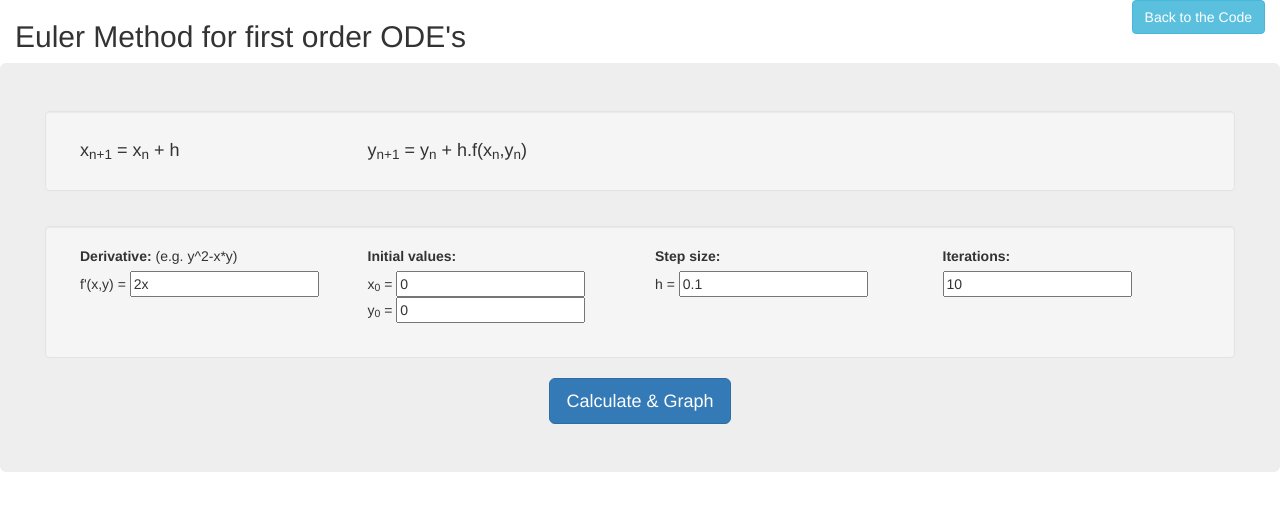
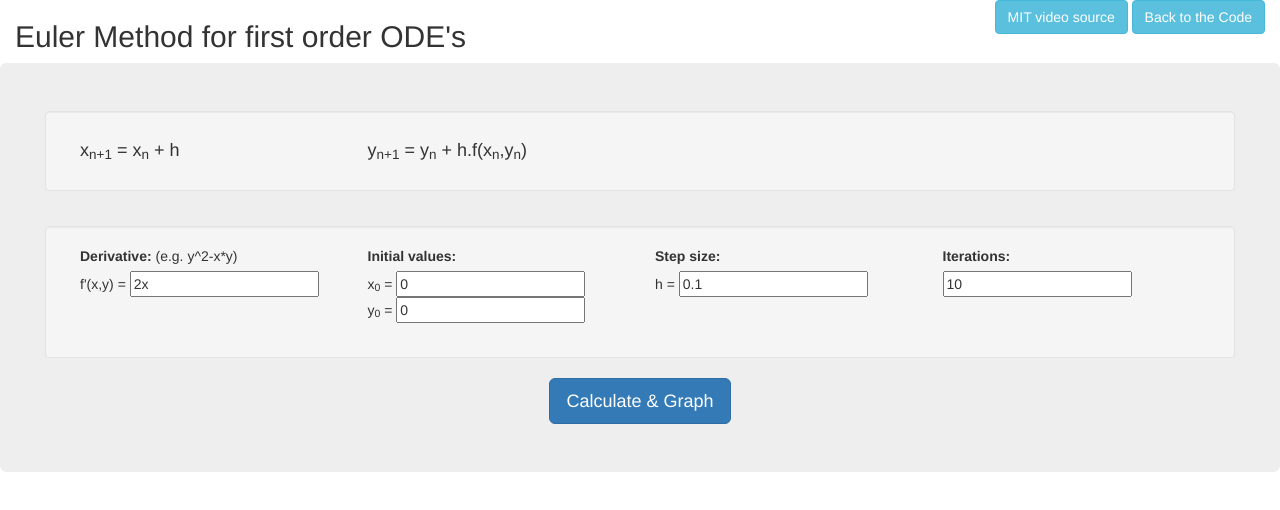
Before and after one commit to shanegibney/Euler-First-Order-ODE-s, a plain HTML site: page index.html in a window 1280 px wide. Drawn offline with nearby package versions, Linux system fonts and the light colour scheme.

Commit message:
button added

```diff
--- a/index.html
+++ b/index.html
@@ -37,6 +37,7 @@
                 <h2>{{ message }}</h2>
             </div>
             <div class="col-md-3 codeButton">
+                <a class="btn btn-info" href="https://youtu.be/X5-ucBtneVM" role="button">MIT video source</a>
                 <a class="btn btn-info" href="https://github.com/shanegibney/Euler-First-Order-ODE-s" role="button">Back to the Code</a>
             </div>
         </div>
```
